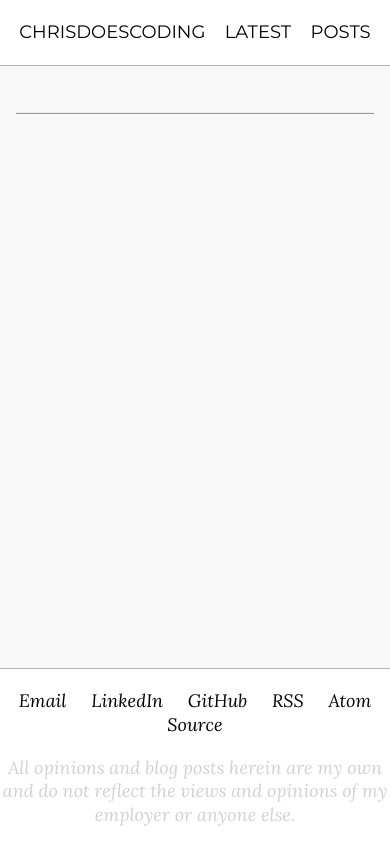
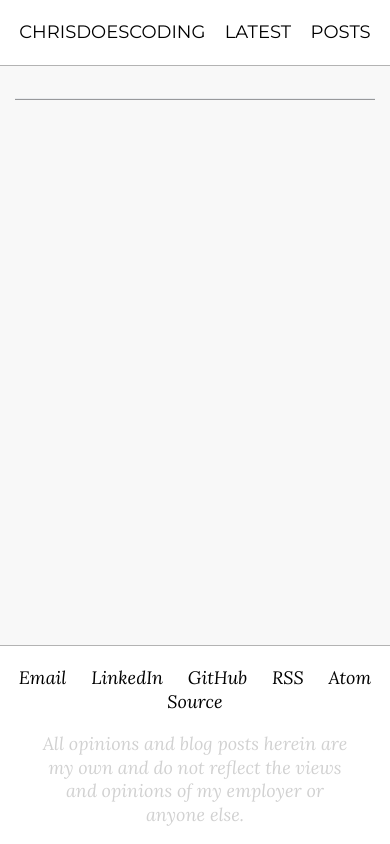
Before and after one commit to cs-cordero/chrisdoescoding.com, a Django app: template chrisdoescoding/posts/templates/detail_view.html in a window 390 px wide. Run offline with Django 3.2, Linux system fonts and the light colour scheme; the template is opened without the code that fills it, so the values that code supplies are empty; some web fonts are replaced.

Commit message:
fix the styling

```diff
--- a/chrisdoescoding/posts/static/posts/style.css
+++ b/chrisdoescoding/posts/static/posts/style.css
@@ -74,14 +74,15 @@ body {
 .footer-disclaimer {
     font-family: 'Lora', serif;
     color: #d1d1d1;
+    margin: 1em 2em;
 }
 
 .content {
     background-color: #f8f8f8;
-    width: 650px;
-    flex: 0 0 auto;
-    padding: 2rem 1rem;
     margin-top: 65px;
+    padding: 1em 0 2em 0;
+    overflow: auto;
+    flex: 0 0 650px;
 }
 .bumper-left {
     background-color: #f8f8f8;
@@ -152,10 +153,10 @@ body {
 }
 
 @media all and (max-width: 650px) {
-    .content { flex: 0 1 auto; width: 100%;}
-    .navigation { flex: 0 1 auto; width: 100%;}
-    .bumper-left { flex-basis: 0; }
-    .bumper-right { flex-basis: 0; }
+    .content { flex: 0 1 100%; }
+    .bumper-left { flex: 1 0 15px; }
+    .bumper-right { flex: 1 0 15px; }
+    .navigation { flex: 0 1 auto; width: 100%; margin-left: 0; margin-right: 0}
     .header { justify-content: space-evenly; }
     .header > a:first-child { margin-left: 0; }
     .header-button { padding: 0; }
```
